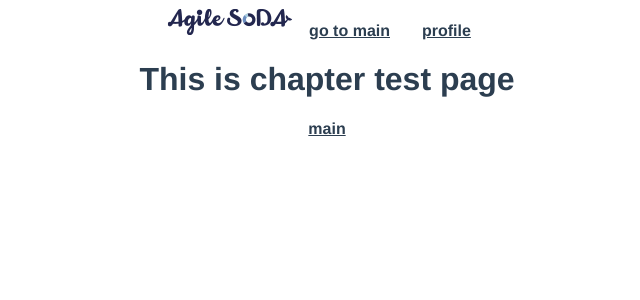
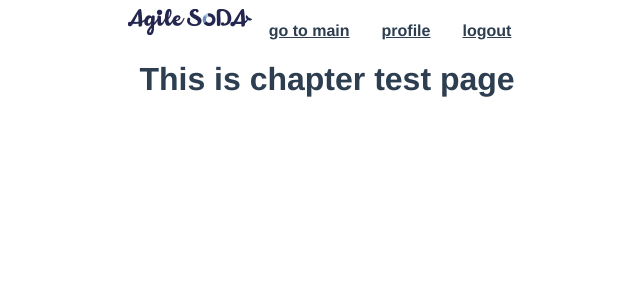
Before and after one commit to woosukji/aitutor-web-interface, a Vue app in the folder aitutor-web/: page /chapter-test in a window 1280 px wide. Shown: the top 300 px of the page, without its empty margins (313-953 px from the left). Built offline with nearby package versions, Linux system fonts and the light colour scheme.

Commit message:
modify page setup

```diff
--- a/aitutor-web/src/components/Navigation.vue
+++ b/aitutor-web/src/components/Navigation.vue
@@ -10,6 +10,7 @@
     </span>
     <span class="profile">
       <router-link to="/change-info">profile</router-link>
+      <router-link to="/">logout</router-link>
     </span>
   </div>
 </template>
--- a/aitutor-web/src/views/ChapterTest.vue
+++ b/aitutor-web/src/views/ChapterTest.vue
@@ -1,6 +1,5 @@
 <template>
   <div class="chapter-test">
     <h1>This is chapter test page</h1>
-    <router-link to="/main">main</router-link>
   </div>
 </template>
--- a/aitutor-web/src/views/DailyProblems.vue
+++ b/aitutor-web/src/views/DailyProblems.vue
@@ -1,6 +1,5 @@
 <template>
   <div class="daily-problems">
     <h1>This is daily problems page</h1>
-    <router-link to="/main">main</router-link>
   </div>
 </template>
```
